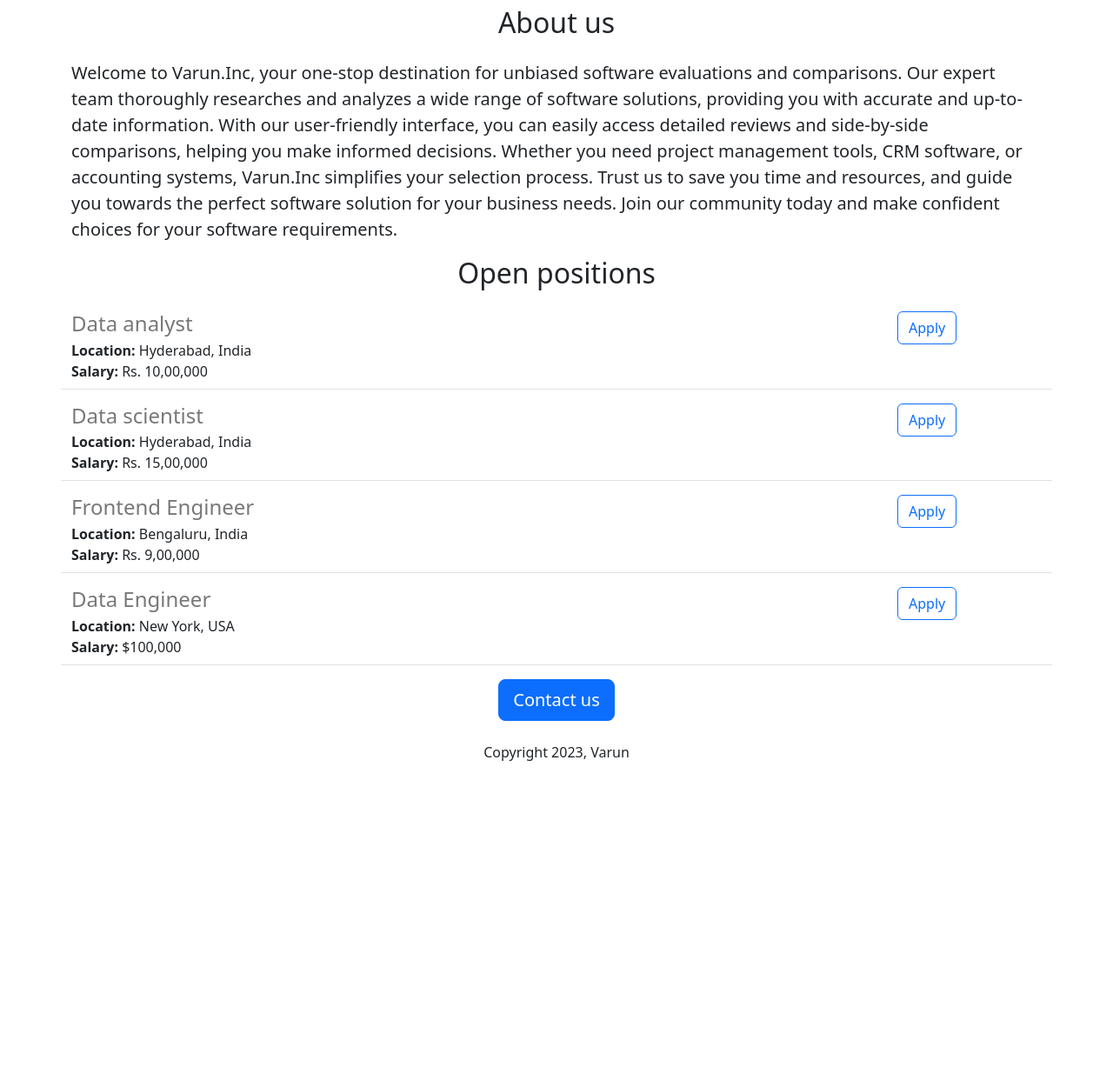
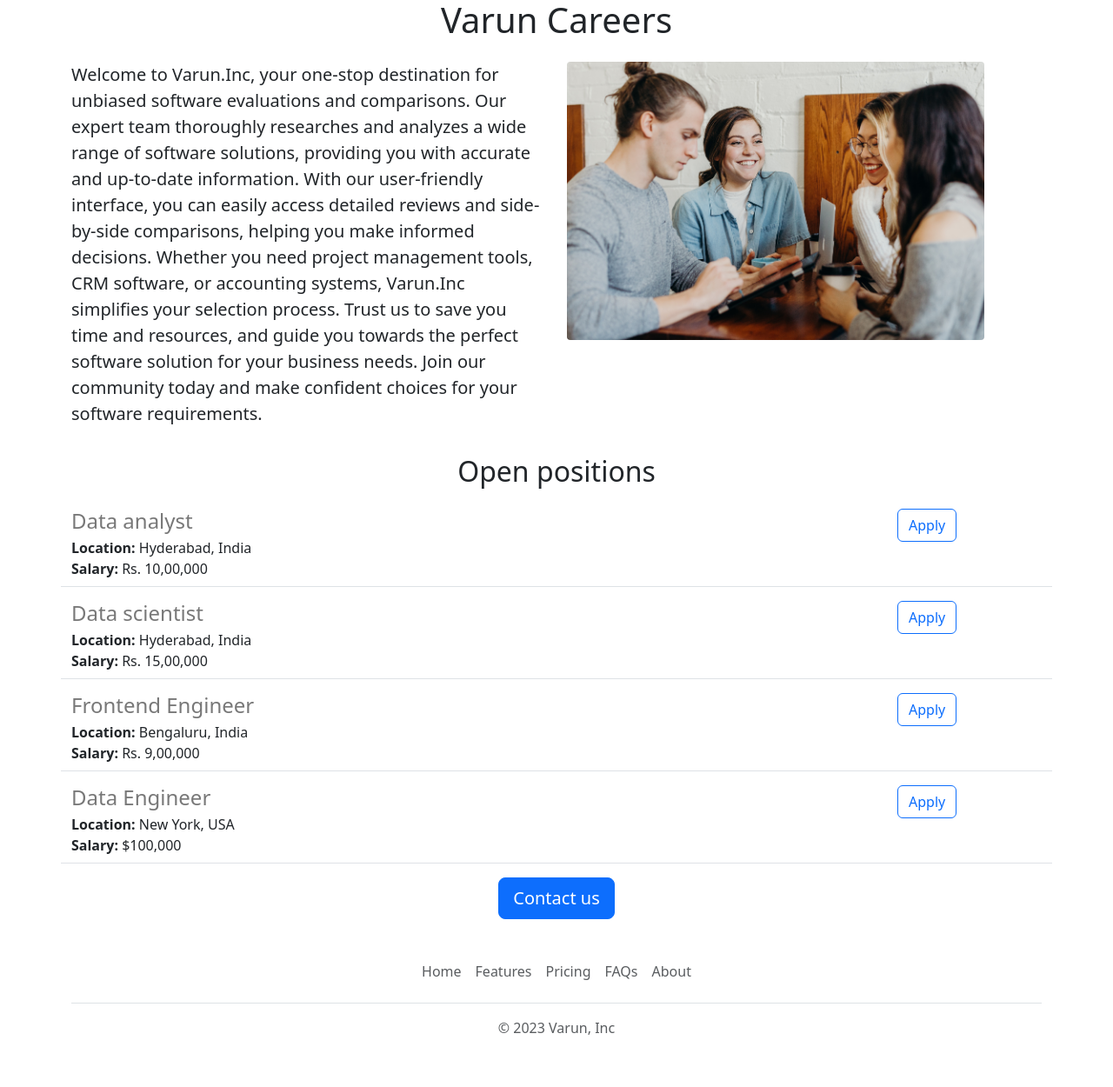
Before and after one commit to varun2357/varun-careers-practice-V2, a Flask app: page / in a window 1280 px wide. Shown: the part 441-1691 px from the top of the page at 87% size. Before the commit the page ends 1316 px from the top, so only its background shows below. Run offline with Flask 3, Linux system fonts and the light colour scheme.

Commit message:
functional and aesthetic improvements

```diff
--- /dev/null
+++ b/templates/footer.html
@@ -0,0 +1,12 @@
+<div class="container">
+  <footer class="py-3 my-4">
+    <ul class="nav justify-content-center border-bottom pb-3 mb-3">
+      <li class="nav-item"><a href="https://github.com/varun2357/varun-careers-practice" class="nav-link px-2 text-body-secondary">Home</a></li>
+      <li class="nav-item"><a href="https://github.com/varun2357/varun-careers-practice" class="nav-link px-2 text-body-secondary">Features</a></li>
+      <li class="nav-item"><a href="https://github.com/varun2357/varun-careers-practice" class="nav-link px-2 text-body-secondary">Pricing</a></li>
+      <li class="nav-item"><a href="https://github.com/varun2357/varun-careers-practice" class="nav-link px-2 text-body-secondary">FAQs</a></li>
+      <li class="nav-item"><a href="https://github.com/varun2357/varun-careers-practice" class="nav-link px-2 text-body-secondary">About</a></li>
+    </ul>
+    <p class="text-center text-body-secondary">&copy; 2023 Varun, Inc</p>
+  </footer>
+</div>
--- a/templates/home.html
+++ b/templates/home.html
@@ -1,29 +1,34 @@
 <!DOCTYPE html>
 <html>
   <head>
-
     <meta charset="utf-8">
     <meta name="viewport" content="width=device-width, initial-scale=1">
     <title>Varun careers</title>
     <link href="https://cdn.jsdelivr.net/npm/bootstrap@5.3.0-alpha3/dist/css/bootstrap.min.css" rel="stylesheet" integrity="sha384-KK94CHFLLe+nY2dmCWGMq91rCGa5gtU4mk92HdvYe+M/SXH301p5ILy+dN9+nJOZ" crossorigin="anonymous">
-
-
     <style>
       #banner {
         width: 100%;
         height: 360px;
         object-fit: cover;
+        margin-bottom: 16px;
       }
     </style>
   </head>
   <body>
+    {% include 'nav.html' %}
+    <img class = "img-fluid" id = "banner" src="https://varun-careers-practice--varun2357.repl.co/static/banner.jpg" >
     <div class = "container">
       <h1 class = "text-center mt-2 mb-4">{{company_name}} Careers</h1>
-      <img class = "img-fluid" id = "banner" src="https://varun-careers-practice--varun2357.repl.co/static/banner.jpg" >
-      <h2 class = "text-center mt-2 mb-4">About us</h2>
-      <p class = "lead">
-        Welcome to Varun.Inc, your one-stop destination for unbiased software evaluations and comparisons. Our expert team thoroughly researches and analyzes a wide range of software solutions, providing you with accurate and up-to-date information. With our user-friendly interface, you can easily access detailed reviews and side-by-side comparisons, helping you make informed decisions. Whether you need project management tools, CRM software, or accounting systems, Varun.Inc simplifies your selection process. Trust us to save you time and resources, and guide you towards the perfect software solution for your business needs. Join our community today and make confident choices for your software requirements.
-      </p>
+      <div class = "row" style = "margin-bottom:16px">
+        <div class = "col-md-6">
+          <p class = "lead">
+          Welcome to Varun.Inc, your one-stop destination for unbiased software evaluations and comparisons. Our expert team thoroughly researches and analyzes a wide range of software solutions, providing you with accurate and up-to-date information. With our user-friendly interface, you can easily access detailed reviews and side-by-side comparisons, helping you make informed decisions. Whether you need project management tools, CRM software, or accounting systems, Varun.Inc simplifies your selection process. Trust us to save you time and resources, and guide you towards the perfect software solution for your business needs. Join our community today and make confident choices for your software requirements.
+          </p>
+        </div>
+        <div class = "d-none d-md-block col-md-6">
+          <img src="/static/people.jpg" style = "height: 320px;border-radius:4px;">
+        </div>
+      </div>
       <h2 class = "text-center mt-2 mb-4">Open positions</h2>
       <div style="margin-bottom:16px;">
         {% for job in jobs %}
@@ -31,9 +36,9 @@
         {% endfor %}
       </div>
       <div class = "text-center mt-2">
-        <button class="btn btn-primary btn-lg">Contact us</button>
+        <a href="mailto:hello@varun.com?subject=Questions%20regarding%20Applications&body=My%20Name%20%3A%20%3Cyour%20name%3E%0D%0AMy%20Questions%20%3A%20%3Cyour%20questions%3E " class="btn btn-primary btn-lg">Contact us</a>
       </div>
-      <p class = "text-center mt-4">Copyright 2023, Varun</p>
     </div>
+    {% include 'footer.html' %}
   </body>
 </html>
--- a/templates/jobitem.html
+++ b/templates/jobitem.html
@@ -9,6 +9,6 @@
     {% endif %}
   </div>
   <div class ="col-2">
-    <button type="button" class="btn btn-outline-primary">Apply</button>
+    <a href="mailto:hello@varun.com?subject=Application%20for%20{{job['title']}}%20for%20a%20salary%20of%20{{job['salary']}}%20at%20{{job['location']}}&body=My%20name%3A%20%3Cyour%20name%20here%3E%0D%0AMy%20Resume%20link%3A%20%3Cresume%20link%3E%0D%0AMy%20LinkedIn%20link%3A%20%3Clinkedin%20link%3E " type="button" class="btn btn-outline-primary float-right align-middle">Apply</a>
   </div>
 </div>
--- /dev/null
+++ b/templates/nav.html
@@ -0,0 +1,9 @@
+<nav class="navbar bg-body-tertiary shadow fixed-top">
+  <div class="container-fluid">
+    <a class="navbar-brand" href="https://github.com/varun2357/varun-careers-practice">
+      <img src="/static/logo.svg" alt="Logo" width="30" height="24" class="d-inline-block align-text-top">
+      Varun
+    </a>
+  </div>
+</nav>
+<div style="height:56px"></div>
```
Also changed, not shown: static/logo.svg (added), static/people.jpg (added).
